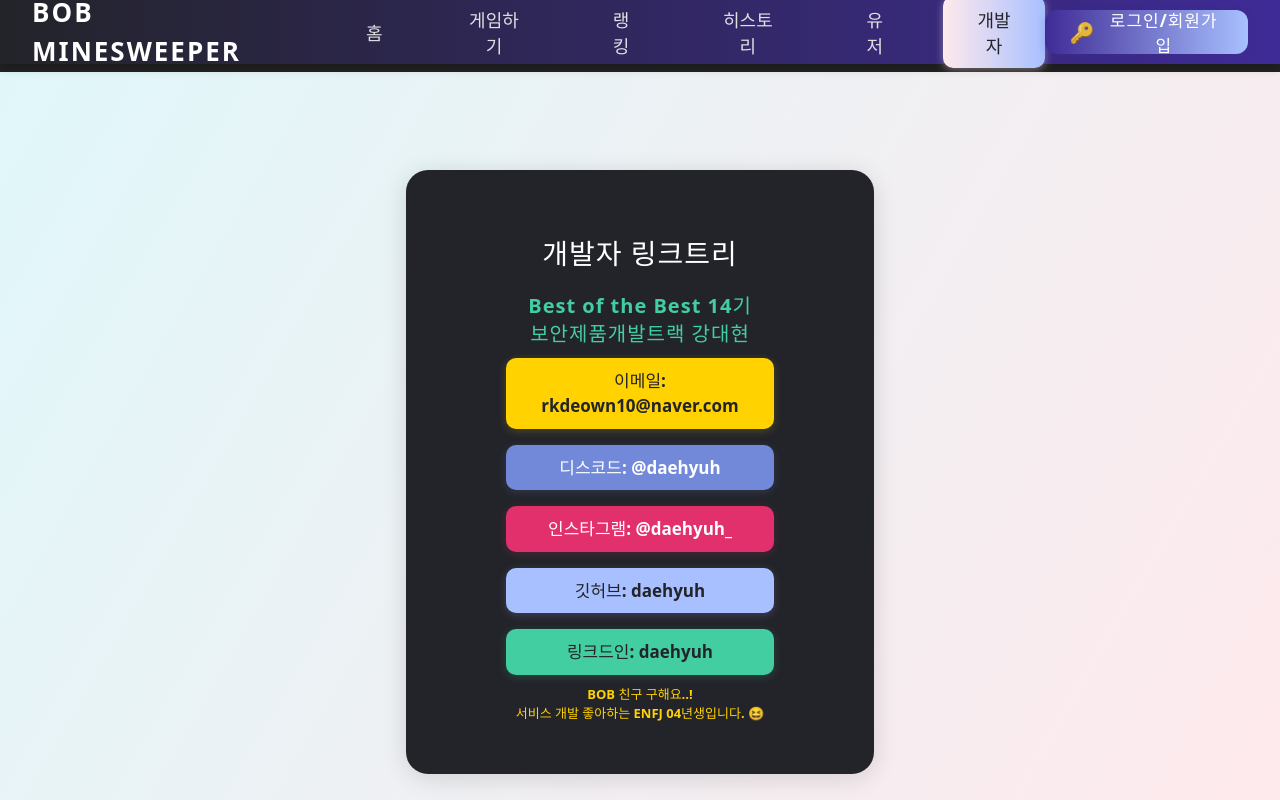
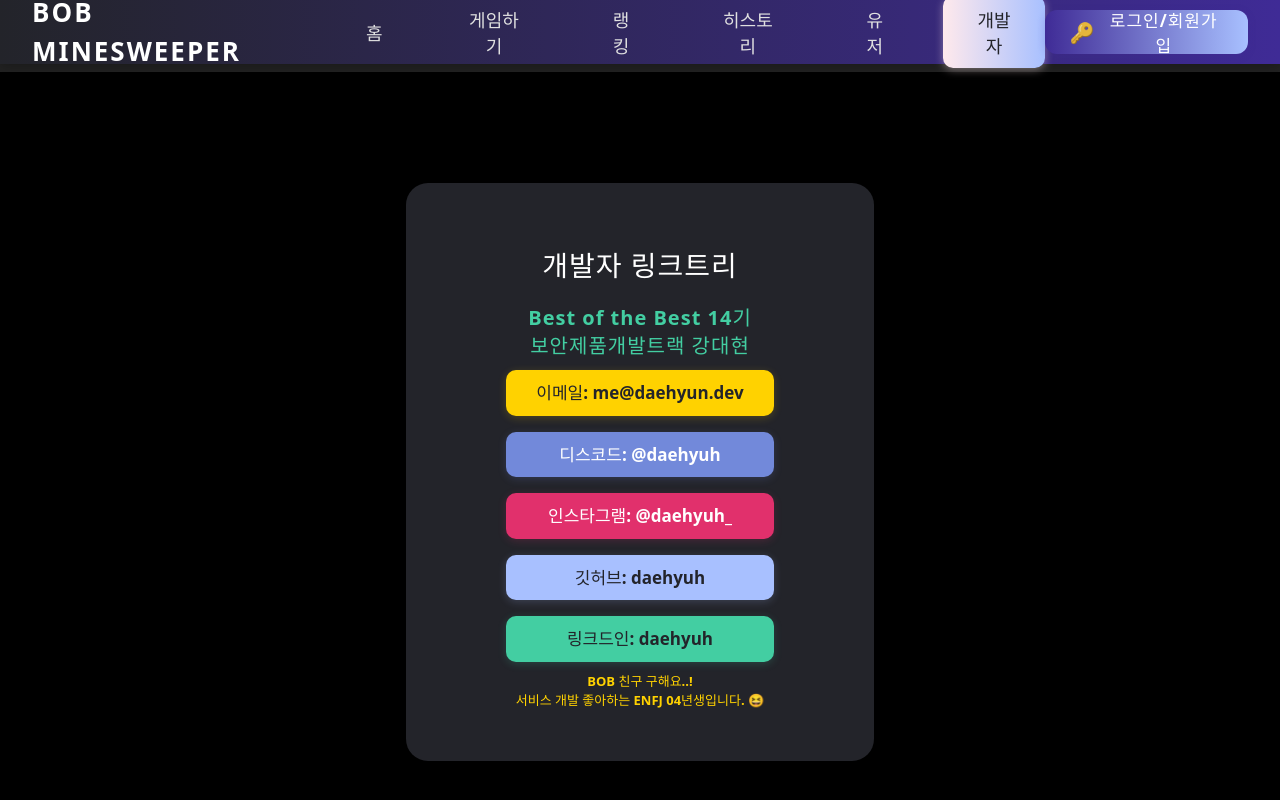
Before and after one commit to daehyuh/bob-minesweeper, a React (Vite) app: page /developer in a window 1280 px wide. Shown: the top 800 px of the page. Built offline with nearby package versions, Linux system fonts and the light colour scheme; no server answers.

Commit message:
change : email

```diff
--- a/src/components/Developer.tsx
+++ b/src/components/Developer.tsx
@@ -1,6 +1,6 @@
 
 const Developer = () => (
-  <div style={{ width: '100vw', minHeight: '100vh', background: 'linear-gradient(120deg,#e0f7fa 0%,#ffe9ec 100%)', display: 'flex', flexDirection: 'column', alignItems: 'center', justifyContent: 'center', padding: 0, margin: 0 }}>
+  <div style={{ width: '100vw', minHeight: '100vh', background: '#000', display: 'flex', flexDirection: 'column', alignItems: 'center', justifyContent: 'center', padding: 0, margin: 0 }}>
     <div style={{ maxWidth: 420, width: '90vw', background: '#23242a', color: '#fff', borderRadius: 22, boxShadow: '0 4px 24px #0002', padding: '38px 24px 32px 24px', textAlign: 'center', margin: '60px 0' }}>
       <h2 style={{ fontWeight: 900, fontSize: 28, marginBottom: 18, letterSpacing: 1 }}>개발자 링크트리</h2>
       <div style={{ fontWeight: 900, fontSize: 20, color: '#43cea2', marginBottom: 10, letterSpacing: 1, lineHeight: 1.4 }}>
@@ -8,7 +8,7 @@ const Developer = () => (
         보안제품개발트랙 강대현
       </div>
       <div style={{ display: 'flex', flexDirection: 'column', gap: 16, alignItems: 'center', marginBottom: 10 }}>
-        <a href="mailto:rkdeown10@naver.com" style={{ background: '#ffd200', color: '#23242a', borderRadius: 10, padding: '10px 24px', fontWeight: 700, fontSize: 17, textDecoration: 'none', boxShadow: '0 2px 8px #ffd20033', width: 220, display: 'block' }}>이메일: rkdeown10@naver.com</a>
+        <a href="mailto:me@daehyun.dev" style={{ background: '#ffd200', color: '#23242a', borderRadius: 10, padding: '10px 24px', fontWeight: 700, fontSize: 17, textDecoration: 'none', boxShadow: '0 2px 8px #ffd20033', width: 220, display: 'block' }}>이메일: me@daehyun.dev</a>
         <a href="https://discord.com/users/612570016109559808" target="_blank" rel="noopener noreferrer" style={{ background: '#7289da', color: '#fff', borderRadius: 10, padding: '10px 24px', fontWeight: 700, fontSize: 17, textDecoration: 'none', boxShadow: '0 2px 8px #7289da33', width: 220, display: 'block' }}>디스코드: @daehyuh</a>
         <a href="https://www.instagram.com/daehyuh_" target="_blank" rel="noopener noreferrer" style={{ background: '#e1306c', color: '#fff', borderRadius: 10, padding: '10px 24px', fontWeight: 700, fontSize: 17, textDecoration: 'none', boxShadow: '0 2px 8px #e1306c33', width: 220, display: 'block' }}>인스타그램: @daehyuh_</a>
         <a href="https://github.com/daehyuh" target="_blank" rel="noopener noreferrer" style={{ background: '#a8c0ff', color: '#23242a', borderRadius: 10, padding: '10px 24px', fontWeight: 700, fontSize: 17, textDecoration: 'none', boxShadow: '0 2px 8px #a8c0ff33', width: 220, display: 'block' }}>깃허브: daehyuh</a>
--- a/src/components/Privacy.tsx
+++ b/src/components/Privacy.tsx
@@ -24,7 +24,7 @@ const Privacy = () => (
 - 언제든지 개인정보 열람, 수정, 삭제, 처리정지 요청 가능
 
 6. 문의처
-- 이메일: rkdeown10@naver.com
+- 이메일: me@daehyun.dev
 
 7. 채팅 데이터 처리
 - 서비스 내 채팅 기능을 통해 사용자가 입력한 메시지, 닉네임(또는 이메일) 등은 서비스 운영 및 커뮤니티 활성화 목적으로만 사용되며, 회원 탈퇴 시에도 채팅 데이터는 삭제 또는 익명화되지 않으며, 별도의 요청이 있어도 무시됩니다.
```
